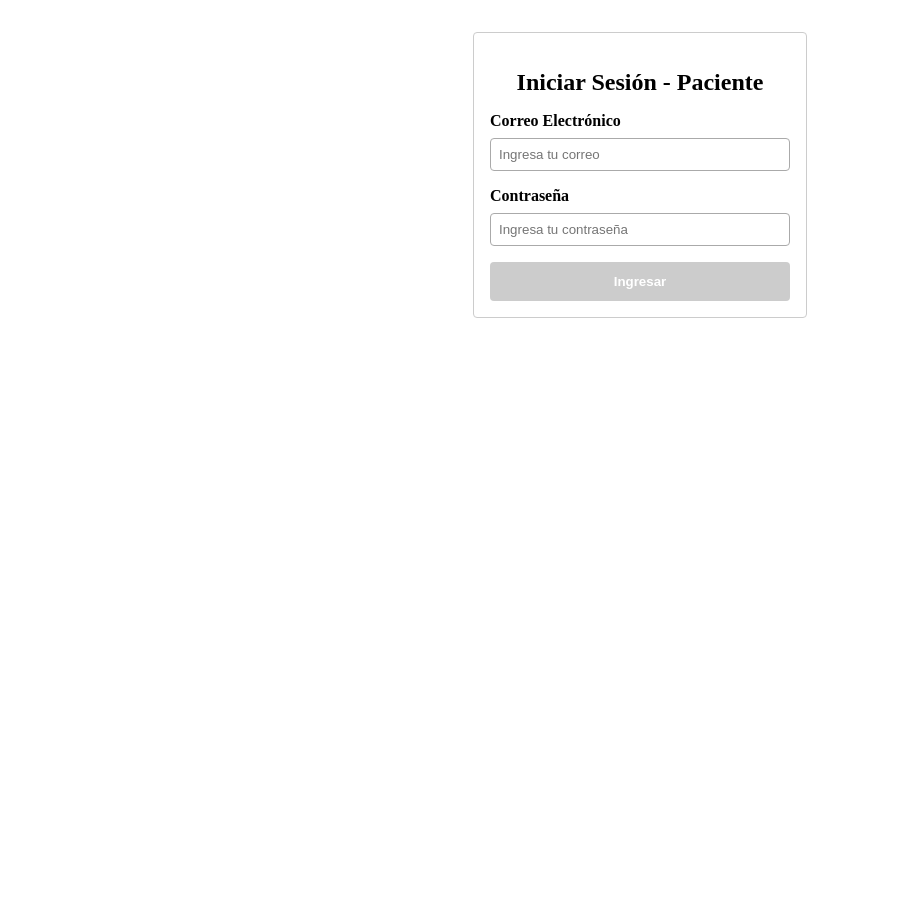
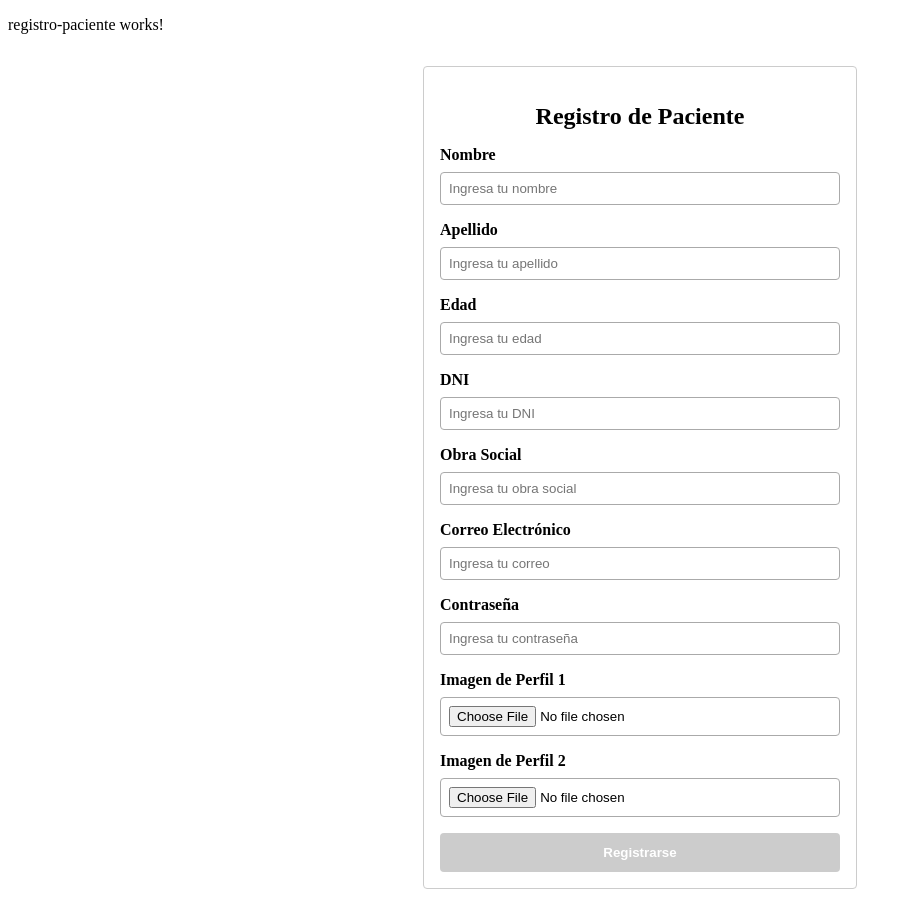
Before and after one commit to nachomonllor/Clinica_Online_2025, an Angular app: page /registro in a window 1280 px wide. Before the commit this address led to /. Shown: the whole page, without its empty margins (0-911 px from the left). Before the commit the page ends 800 px from the top, so only its background shows below. Built offline with nearby package versions, Linux system fonts and the light colour scheme.

Commit message:
login y registro

```diff
--- a/src/app/app.component.html
+++ b/src/app/app.component.html
@@ -1 +1 @@
-<app-login-paciente></app-login-paciente>
+<router-outlet></router-outlet>
--- a/src/app/app.component.ts
+++ b/src/app/app.component.ts
@@ -1,11 +1,12 @@
 import { Component } from '@angular/core';
-import { RouterOutlet } from '@angular/router';
+import {  RouterOutlet } from '@angular/router';
 import { LoginPacienteComponent } from './login-paciente/login-paciente.component';
+import { RegistroPacienteComponent } from "./registro-paciente/registro-paciente.component";
 
 @Component({
   selector: 'app-root',
   standalone: true,
-  imports: [RouterOutlet, LoginPacienteComponent],
+  imports: [RouterOutlet, LoginPacienteComponent, RegistroPacienteComponent],
   templateUrl: './app.component.html',
   styleUrl: './app.component.css'
 })
--- a/src/app/app.routes.ts
+++ b/src/app/app.routes.ts
@@ -1,3 +1,10 @@
 import { Routes } from '@angular/router';
+import { LoginPacienteComponent } from './login-paciente/login-paciente.component';
+import { RegistroPacienteComponent } from './registro-paciente/registro-paciente.component';
 
-export const routes: Routes = [];
+export const routes: Routes = [
+  { path: '', redirectTo: 'login', pathMatch: 'full' },
+  { path: 'login', component: LoginPacienteComponent },
+  { path: 'registro', component: RegistroPacienteComponent },
+  { path: '**', redirectTo: 'login' } // Ruta comodín para redirigir a login en rutas no definidas
+];
--- /dev/null
+++ b/src/app/registro-paciente/registro-paciente.component.css
@@ -0,0 +1,64 @@
+
+.registro-container {
+    width: 400px;
+    margin: 2rem auto;
+    padding: 1rem;
+    border: 1px solid #ccc;
+    border-radius: 4px;
+
+    h2 {
+      text-align: center;
+      margin-bottom: 1rem;
+    }
+
+    .form-group {
+      margin-bottom: 1rem;
+
+      label {
+        display: block;
+        margin-bottom: 0.5rem;
+        font-weight: bold;
+      }
+
+      input[type="text"],
+      input[type="number"],
+      input[type="email"],
+      input[type="password"],
+      input[type="file"] {
+        width: 100%;
+        padding: 0.5rem;
+        border: 1px solid #aaa;
+        border-radius: 4px;
+        box-sizing: border-box;
+      }
+
+      .preview {
+        margin-top: 0.5rem;
+        img {
+          max-width: 100%;
+          height: auto;
+        }
+      }
+
+      small {
+        color: red;
+        font-size: 0.8rem;
+      }
+    }
+
+    button {
+      width: 100%;
+      padding: 0.75rem;
+      border: none;
+      background-color: #28a745;
+      color: #fff;
+      font-weight: bold;
+      cursor: pointer;
+      border-radius: 4px;
+    }
+
+    button:disabled {
+      background-color: #cccccc;
+      cursor: not-allowed;
+    }
+  }
--- /dev/null
+++ b/src/app/registro-paciente/registro-paciente.component.html
@@ -0,0 +1,88 @@
+<p>registro-paciente works!</p>
+
+<div class="registro-container">
+    <h2>Registro de Paciente</h2>
+    <form [formGroup]="registroForm" (ngSubmit)="onSubmit()">
+      <div class="form-group">
+        <label for="nombre">Nombre</label>
+        <input id="nombre" type="text" formControlName="nombre" placeholder="Ingresa tu nombre" />
+        <div *ngIf="registroForm.get('nombre')?.touched && registroForm.get('nombre')?.invalid">
+          <small *ngIf="(registroForm.get('nombre')?.errors || {})['required']">El nombre es obligatorio.</small>
+        </div>
+      </div>
+
+      <div class="form-group">
+        <label for="apellido">Apellido</label>
+        <input id="apellido" type="text" formControlName="apellido" placeholder="Ingresa tu apellido" />
+        <div *ngIf="registroForm.get('apellido')?.touched && registroForm.get('apellido')?.invalid">
+          <small *ngIf="(registroForm.get('apellido')?.errors || {})['required']">El apellido es obligatorio.</small>
+        </div>
+      </div>
+
+      <div class="form-group">
+        <label for="edad">Edad</label>
+        <input id="edad" type="number" formControlName="edad" placeholder="Ingresa tu edad" />
+        <div *ngIf="registroForm.get('edad')?.touched && registroForm.get('edad')?.invalid">
+          <small *ngIf="(registroForm.get('edad')?.errors || {})['required']">La edad es obligatoria.</small>
+          <small *ngIf="(registroForm.get('edad')?.errors || {})['min']">La edad debe ser mayor o igual a 0.</small>
+        </div>
+      </div>
+
+      <div class="form-group">
+        <label for="dni">DNI</label>
+        <input id="dni" type="text" formControlName="dni" placeholder="Ingresa tu DNI" />
+        <div *ngIf="registroForm.get('dni')?.touched && registroForm.get('dni')?.invalid">
+          <small *ngIf="(registroForm.get('dni')?.errors || {})['required']">El DNI es obligatorio.</small>
+        </div>
+      </div>
+
+      <div class="form-group">
+        <label for="obraSocial">Obra Social</label>
+        <input id="obraSocial" type="text" formControlName="obraSocial" placeholder="Ingresa tu obra social" />
+        <div *ngIf="registroForm.get('obraSocial')?.touched && registroForm.get('obraSocial')?.invalid">
+          <small *ngIf="(registroForm.get('obraSocial')?.errors || {})['required']">La obra social es obligatoria.</small>
+        </div>
+      </div>
+
+      <div class="form-group">
+        <label for="email">Correo Electrónico</label>
+        <input id="email" type="email" formControlName="email" placeholder="Ingresa tu correo" />
+        <div *ngIf="registroForm.get('email')?.touched && registroForm.get('email')?.invalid">
+          <small *ngIf="(registroForm.get('email')?.errors || {})['required']">El correo es obligatorio.</small>
+          <small *ngIf="(registroForm.get('email')?.errors || {})['email']">Formato de correo inválido.</small>
+        </div>
+      </div>
+
+      <div class="form-group">
+        <label for="password">Contraseña</label>
+        <input id="password" type="password" formControlName="password" placeholder="Ingresa tu contraseña" />
+        <div *ngIf="registroForm.get('password')?.touched && registroForm.get('password')?.invalid">
+          <small *ngIf="(registroForm.get('password')?.errors || {})['required']">La contraseña es obligatoria.</small>
+        </div>
+      </div>
+
+      <div class="form-group">
+        <label for="imagenPerfil1">Imagen de Perfil 1</label>
+        <input id="imagenPerfil1" type="file" (change)="onFileChange($event, 1)" accept="image/*" />
+        <div class="preview" *ngIf="imagenPrevia1">
+          <img [src]="imagenPrevia1" alt="Imagen de Perfil 1" />
+        </div>
+        <div *ngIf="registroForm.get('imagenPerfil1')?.touched && registroForm.get('imagenPerfil1')?.invalid">
+          <small *ngIf="(registroForm.get('imagenPerfil1')?.errors || {})['required']">La primera imagen es obligatoria.</small>
+        </div>
+      </div>
+
+      <div class="form-group">
+        <label for="imagenPerfil2">Imagen de Perfil 2</label>
+        <input id="imagenPerfil2" type="file" (change)="onFileChange($event, 2)" accept="image/*" />
+        <div class="preview" *ngIf="imagenPrevia2">
+          <img [src]="imagenPrevia2" alt="Imagen de Perfil 2" />
+        </div>
+        <div *ngIf="registroForm.get('imagenPerfil2')?.touched && registroForm.get('imagenPerfil2')?.invalid">
+          <small *ngIf="(registroForm.get('imagenPerfil2')?.errors || {})['required']">La segunda imagen es obligatoria.</small>
+        </div>
+      </div>
+
+      <button type="submit" [disabled]="registroForm.invalid">Registrarse</button>
+    </form>
+  </div>
--- /dev/null
+++ b/src/app/registro-paciente/registro-paciente.component.ts
@@ -0,0 +1,75 @@
+import { CommonModule } from '@angular/common';
+import { Component, OnInit } from '@angular/core';
+import { FormGroup, FormBuilder, Validators, FormsModule, ReactiveFormsModule } from '@angular/forms';
+
+@Component({
+  selector: 'app-registro-paciente',
+  standalone: true,
+  imports: [CommonModule, FormsModule, ReactiveFormsModule],
+  templateUrl: './registro-paciente.component.html',
+  styleUrl: './registro-paciente.component.css'
+})
+
+export class RegistroPacienteComponent implements OnInit {
+  registroForm!: FormGroup;
+  imagenPrevia1: string | ArrayBuffer | null = null;
+  imagenPrevia2: string | ArrayBuffer | null = null;
+
+  constructor(private fb: FormBuilder) { }
+
+  ngOnInit(): void {
+    this.registroForm = this.fb.group({
+      nombre: ['', Validators.required],
+      apellido: ['', Validators.required],
+      edad: [null, [Validators.required, Validators.min(0)]],
+      dni: ['', Validators.required],
+      obraSocial: ['', Validators.required],
+      email: ['', [Validators.required, Validators.email]],
+      password: ['', Validators.required],
+      imagenPerfil1: [null, Validators.required],
+      imagenPerfil2: [null, Validators.required]
+    });
+  }
+
+  onFileChange(event: any, imagen: number): void {
+    if (event.target.files && event.target.files.length) {
+      const file = event.target.files[0];
+      if (imagen === 1) {
+        this.registroForm.patchValue({ imagenPerfil1: file });
+      } else if (imagen === 2) {
+        this.registroForm.patchValue({ imagenPerfil2: file });
+      }
+      // Leer archivo para previsualización
+      const reader = new FileReader();
+      // reader.onload = (e) => {
+      //   if (imagen === 1) {
+      //     this.imagenPrevia1 = e.target?.result;
+      //   } else if (imagen === 2) {
+      //     this.imagenPrevia2 = e.target?.result;
+      //   }
+      // };
+
+      reader.onload = (e) => {
+        if (imagen === 1) {
+          this.imagenPrevia1 = e.target?.result ?? null;
+        } else if (imagen === 2) {
+          this.imagenPrevia2 = e.target?.result ?? null;
+        }
+      };
+
+
+
+      reader.readAsDataURL(file);
+    }
+  }
+
+  onSubmit(): void {
+    if (this.registroForm.valid) {
+      const pacienteData = this.registroForm.value;
+      console.log('Datos de registro del paciente:', pacienteData);
+      // Integra aquí el servicio de registro (por ejemplo, utilizando Firebase)
+    } else {
+      this.registroForm.markAllAsTouched();
+    }
+  }
+}
```
Also changed, not shown: 1 other file (tests, documents, lock files or other folders).
